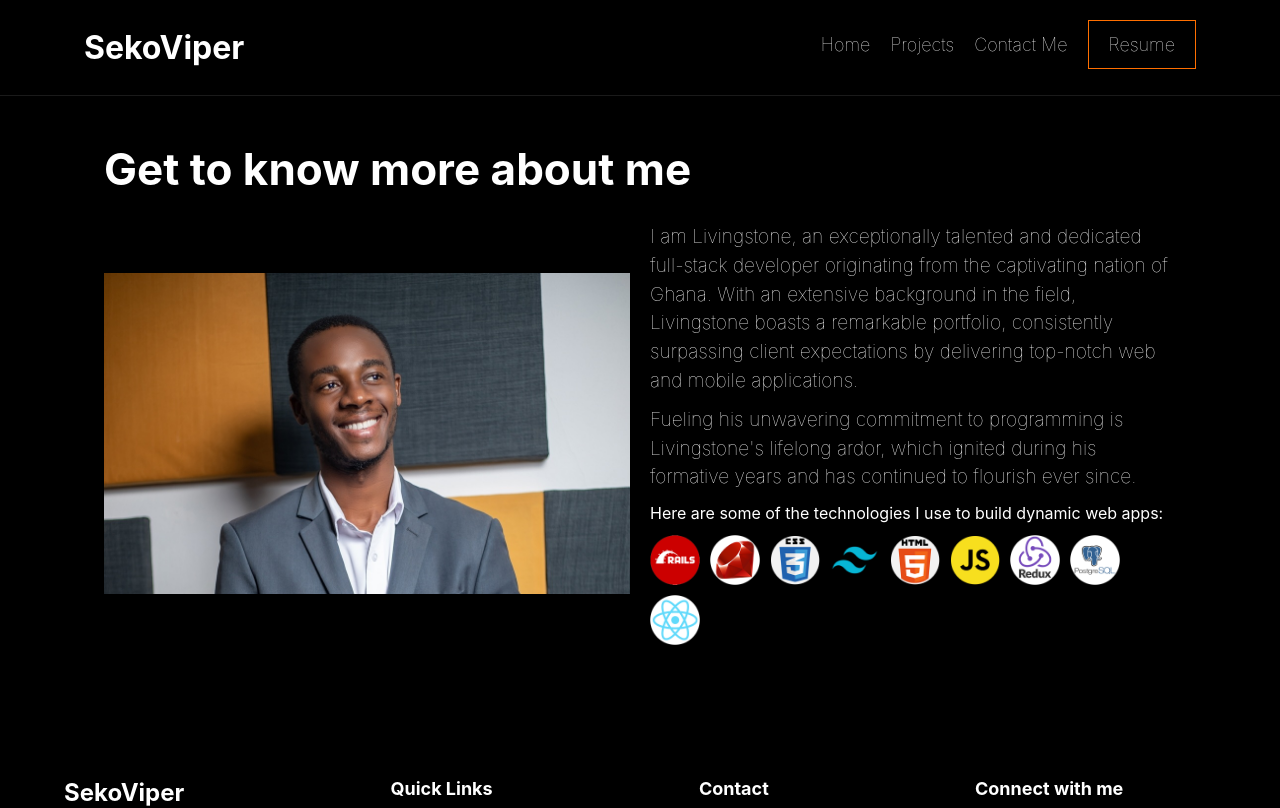
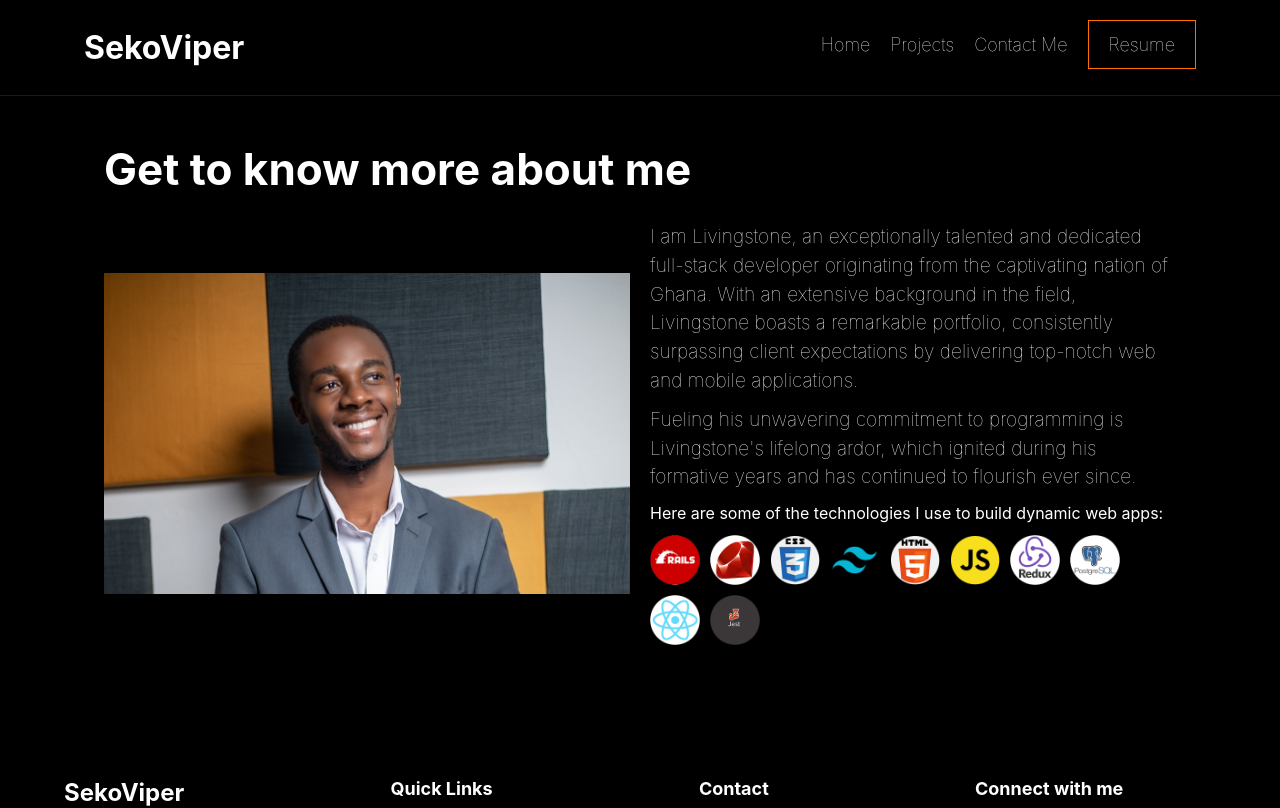
Before and after one commit to SekoViper/seko, a React (Create React App) app: page /about in a window 1280 px wide. Shown: the top 808 px of the page. Built offline with nearby package versions, Linux system fonts and the light colour scheme.

Commit message:
Add Jest logo

```diff
--- a/src/components/about/About.jsx
+++ b/src/components/about/About.jsx
@@ -4,12 +4,13 @@ import ProfileImg from '../../assets/img/Seko Dameh Livingstone.jpg';
 import Tailwind from '../../assets/stacks/ARC.png';
 import CSS from '../../assets/stacks/CSS.png';
 import Ruby from '../../assets/stacks/Diamond.png';
-import JS from '../../assets/stacks/JS.png';
+import JS from '../../assets/stacks/js.png';
 import HTML from '../../assets/stacks/HTML.png';
 import ReactIcon from '../../assets/stacks/SEKO 1.png';
 import PostgreSQL from '../../assets/stacks/PostgreSQL.png';
 import Rails from '../../assets/stacks/RAILS.png';
 import Redux from '../../assets/stacks/Redux.png';
+import Jest from '../../assets/stacks/JEST.png';
 
 const About = () => (
   <section className="about-sect">
@@ -45,6 +46,7 @@ const About = () => (
             <img src={Redux} alt="Redux" />
             <img src={PostgreSQL} alt="Postgresql" />
             <img src={ReactIcon} alt="React" />
+            <img src={Jest} alt="Jest" />
           </div>
         </div>
       </div>
```
